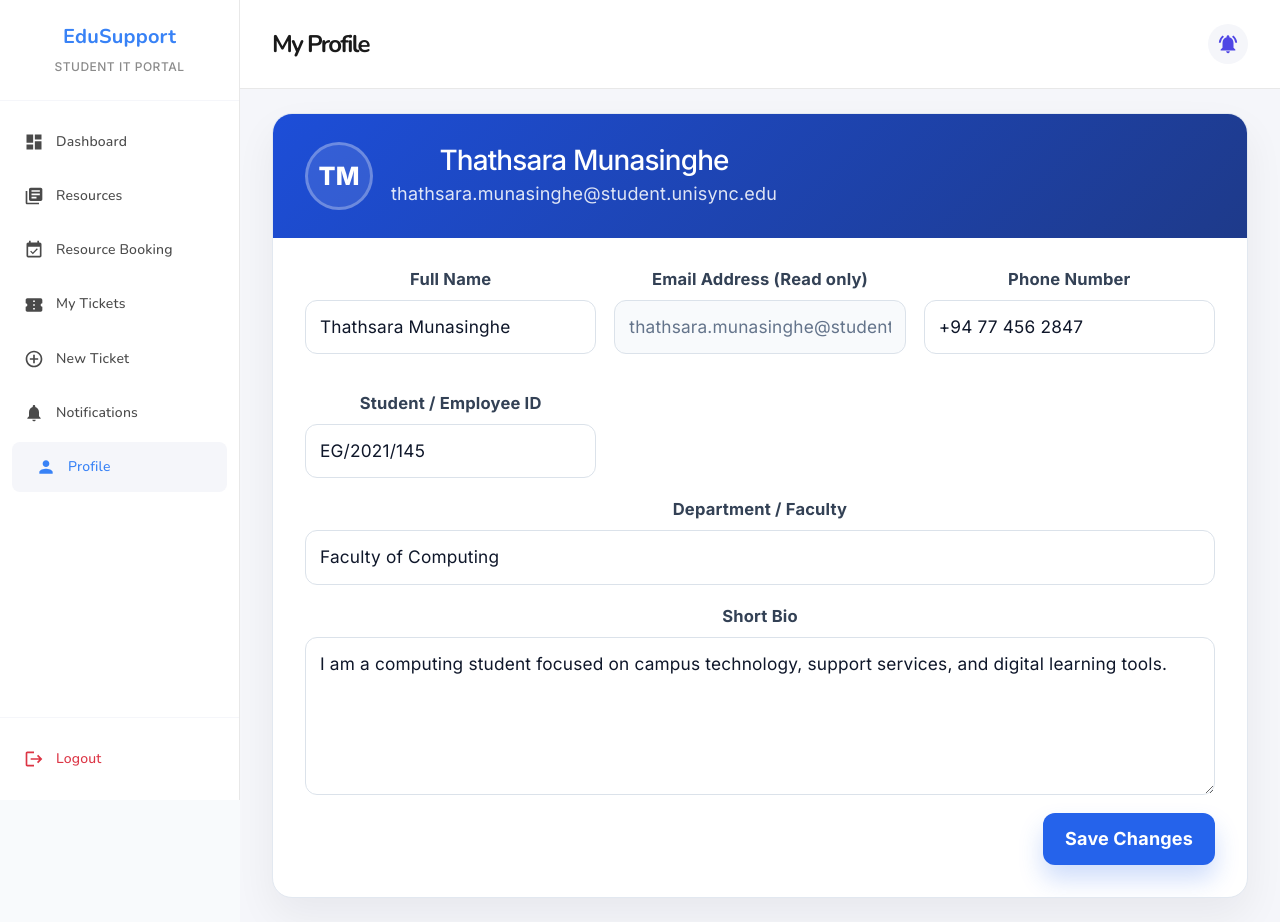
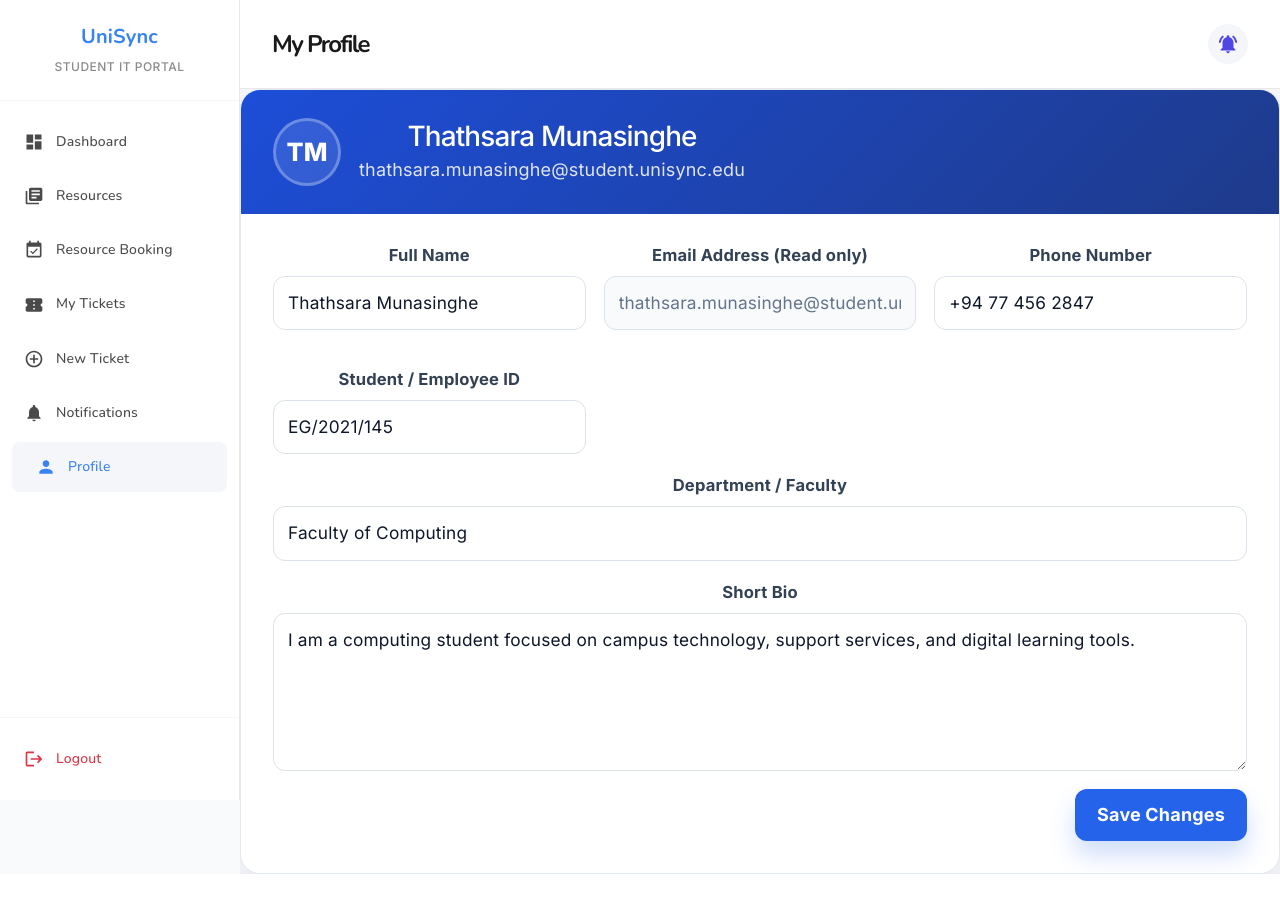
Before and after one commit to dilshandilushawannige-ops/UniSync, a React app in the folder frontend/: page /profile in a window 1280 px wide. After the commit the page ends 874 px from the top, so only its background shows below. Built offline with nearby package versions, Linux system fonts and the light colour scheme; no server answers; the HTML template or start-up script is replaced by a standard one.

Commit message:
implemented the route transition animations

```diff
--- a/frontend/src/components/user/StudentPortalLayout.css
+++ b/frontend/src/components/user/StudentPortalLayout.css
@@ -202,6 +202,29 @@
   padding: 24px 32px;
 }
 
+/* Dashboard Content with Animation */
+.dashboard-content {
+  flex: 1;
+  padding: 0;
+  overflow-y: auto;
+}
+
+/* Fade-in-up Animation */
+@keyframes fadePageIn {
+  from {
+    opacity: 0;
+    transform: translateY(12px);
+  }
+  to {
+    opacity: 1;
+    transform: translateY(0);
+  }
+}
+
+.fade-in-up {
+  animation: fadePageIn 0.35s cubic-bezier(0.25, 1, 0.5, 1) forwards;
+}
+
 /* Responsive Design */
 @media (max-width: 768px) {
   .student-sidebar {
--- a/frontend/src/components/user/StudentPortalLayout.jsx
+++ b/frontend/src/components/user/StudentPortalLayout.jsx
@@ -1,4 +1,4 @@
-import { Link, NavLink, useNavigate } from "react-router-dom";
+import { Link, NavLink, useNavigate, useLocation } from "react-router-dom";
 import { useMemo } from "react";
 import { useAnnouncements } from "../../context/AnnouncementContext";
 import {
@@ -26,6 +26,7 @@ const sidebarItems = [
 
 function StudentPortalLayout({ title, children }) {
     const navigate = useNavigate();
+    const location = useLocation();
     const { announcements } = useAnnouncements();
 
     // Calculate unread count for STUDENT role
@@ -50,7 +51,7 @@ function StudentPortalLayout({ title, children }) {
         <div className="student-portal-layout">
             <aside className="student-sidebar">
                 <div className="sidebar-header">
-                    <div className="sidebar-logo">EduSupport</div>
+                    <div className="sidebar-logo">UniSync</div>
                     <div className="sidebar-subtitle">STUDENT IT PORTAL</div>
                 </div>
 
@@ -90,7 +91,7 @@ function StudentPortalLayout({ title, children }) {
                         )}
                     </Link>
                 </div>
-                <div className="main-content">
+                <div key={location.pathname} className="dashboard-content fade-in-up">
                     {children}
                 </div>
             </main>
```
